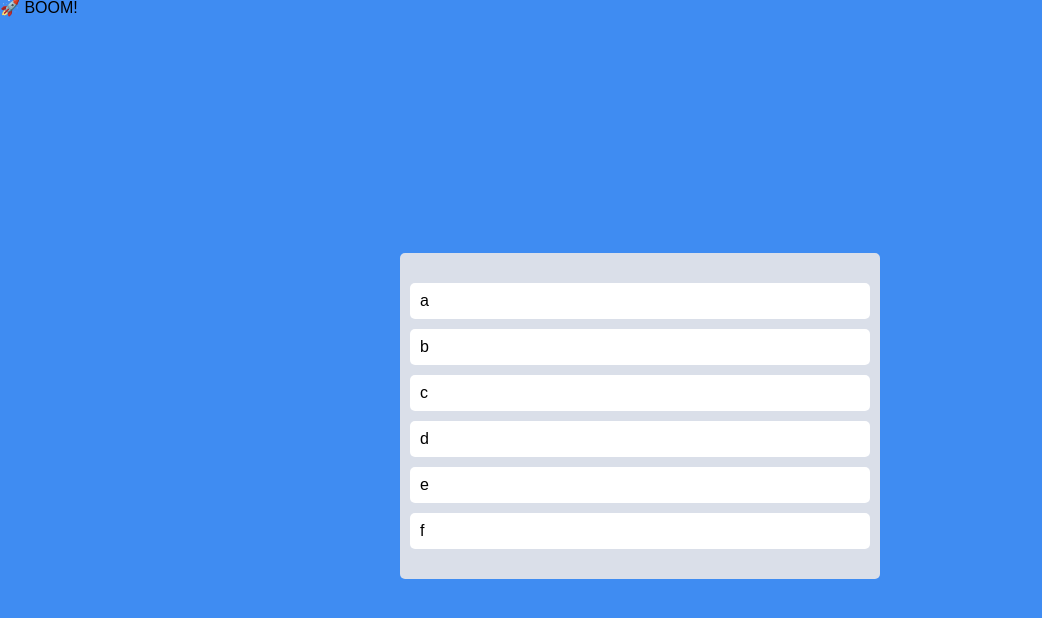
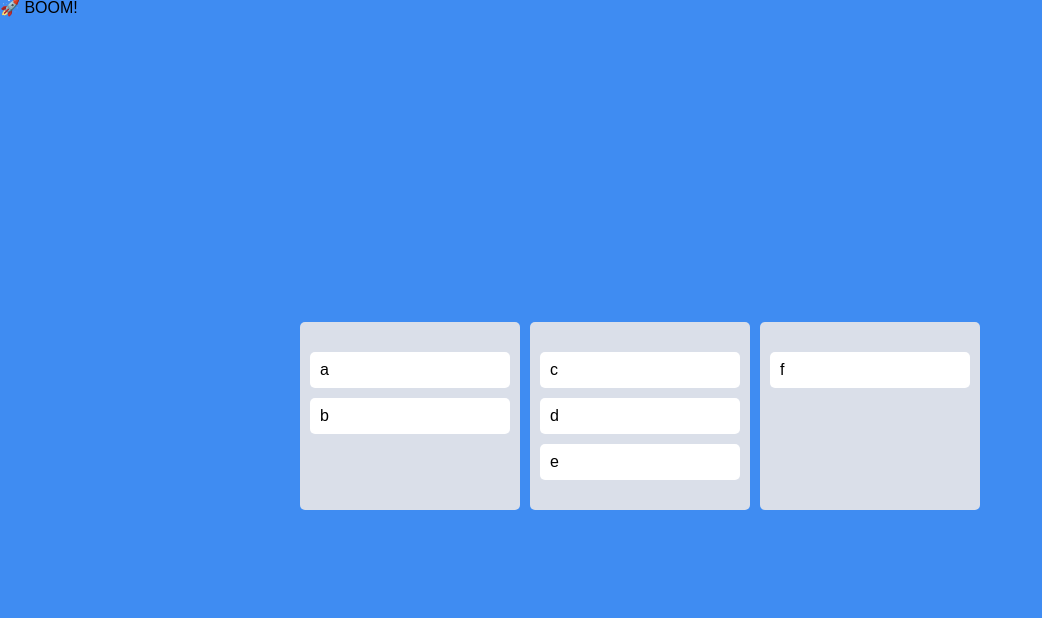
Before and after one commit to JiyoonZ/react-final-practice, a React (Create React App) app in the folder practice-recoil/: page / in a window 1280 px wide. Shown: the top 618 px of the page, without its empty margins (0-1042 px from the left). Built offline with nearby package versions, Linux system fonts and the light colour scheme.

Commit message:
컴포넌트 분리 및 multiple board 로 세팅

```diff
--- a/practice-recoil/src/App.tsx
+++ b/practice-recoil/src/App.tsx
@@ -1,12 +1,12 @@
-import {DragDropContext, Droppable, DropResult} from "react-beautiful-dnd";
+import {DragDropContext, DropResult} from "react-beautiful-dnd";
 import {useRecoilState} from "recoil";
 import styled from "styled-components";
 import {todoState} from "./atoms";
-import DraggableCard from "./Components/DraggableCard";
+import Board from "./Components/Board";
 
 const Wrapper = styled.div`
   display: flex;
-  max-width: 480px;
+  max-width: 680px;
   width: 100%;
   margin: 0 auto;
   justify-content: center;
@@ -16,14 +16,8 @@
 const Boards = styled.div`
   display: grid;
   width: 100%;
-  grid-template-columns: repeat(1, 1fr);
-`;
-const Board = styled.div`
-  padding: 20px 10px;
-  padding-top: 30px;
-  background-color: ${(props) => props.theme.boardColor};
-  border-radius: 5px;
-  min-height: 120px;
+  gap: 10px;
+  grid-template-columns: repeat(3, 1fr);
 `;
 
 function App() {
@@ -32,30 +26,22 @@
     // 1. source.index 를 배열에서 지운다.
     // 2. destination.index 번째 배열에 srouce.draggable 값을 넣어준다.
     if (!destination) return;
-    setTodos((prevTodo) => {
-      const copyTodos = [...prevTodo];
-      copyTodos.splice(source.index, 1);
-      copyTodos.splice(Number(destination?.index), 0, draggableId);
+    // setTodos((prevTodo) => {
+    //   const copyTodos = [...prevTodo];
+    //   copyTodos.splice(source.index, 1);
+    //   copyTodos.splice(Number(destination?.index), 0, draggableId);
 
-      return copyTodos;
-    });
+    //   return copyTodos;
+    // });
   };
   return (
     <DragDropContext onDragEnd={onDragEnd}>
       <h1>🚀 BOOM!</h1>
       <Wrapper>
         <Boards>
-          <Droppable droppableId="one">
-            {(magic) => (
-              <Board ref={magic.innerRef} {...magic.droppableProps}>
-                {todos.map((todo, index) => (
-                  <DraggableCard key={todo} index={index} todo={todo} />
-                ))}
-                {/* 요소가 드래그될때마다 빈곳의 크기가 변하는거 방지 */}
-                {magic.placeholder}
-              </Board>
-            )}
-          </Droppable>
+          {Object.keys(todos).map((boardId) => (
+            <Board boardId={boardId} key={boardId} todos={todos[boardId]} />
+          ))}
         </Boards>
       </Wrapper>
     </DragDropContext>
--- /dev/null
+++ b/practice-recoil/src/Components/Board.tsx
@@ -0,0 +1,32 @@
+import {Droppable} from "react-beautiful-dnd";
+import styled from "styled-components";
+import DraggableCard from "./DraggableCard";
+
+const Wrapper = styled.div`
+  padding: 20px 10px;
+  padding-top: 30px;
+  background-color: ${(props) => props.theme.boardColor};
+  border-radius: 5px;
+  min-height: 120px;
+`;
+interface IBoard {
+  todos: string[];
+  boardId: string;
+}
+function Board({todos, boardId}: IBoard) {
+  return (
+    <Droppable droppableId={boardId}>
+      {(magic) => (
+        <Wrapper ref={magic.innerRef} {...magic.droppableProps}>
+          {todos.map((todo, index) => (
+            <DraggableCard key={todo} index={index} todo={todo} />
+          ))}
+          {/* 요소가 드래그될때마다 빈곳의 크기가 변하는거 방지 */}
+          {magic.placeholder}
+        </Wrapper>
+      )}
+    </Droppable>
+  );
+}
+
+export default Board;
--- a/practice-recoil/src/atoms.ts
+++ b/practice-recoil/src/atoms.ts
@@ -1,6 +1,14 @@
 import {atom, selector} from "recoil";
 
-export const todoState = atom({
+//새로운 카테고리가 추가될 수도 있기때문에 아래처럼 Interface 작성하기
+interface ITodoState {
+  [key: string]: string[];
+}
+export const todoState = atom<ITodoState>({
   key: "todo",
-  default: ["a", "b", "c", "d", "e", "f"],
+  default: {
+    todo: ["a", "b"],
+    dongin: ["c", "d", "e"],
+    done: ["f"],
+  },
 });
```
